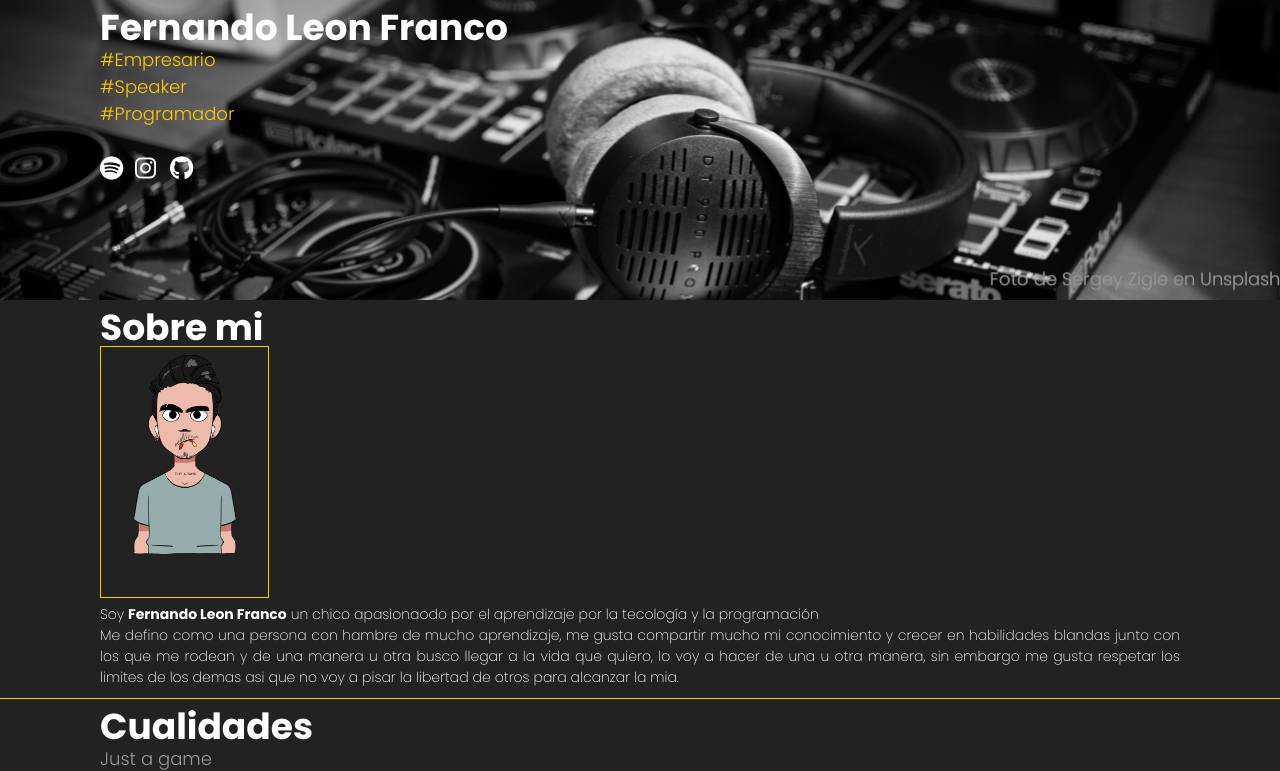
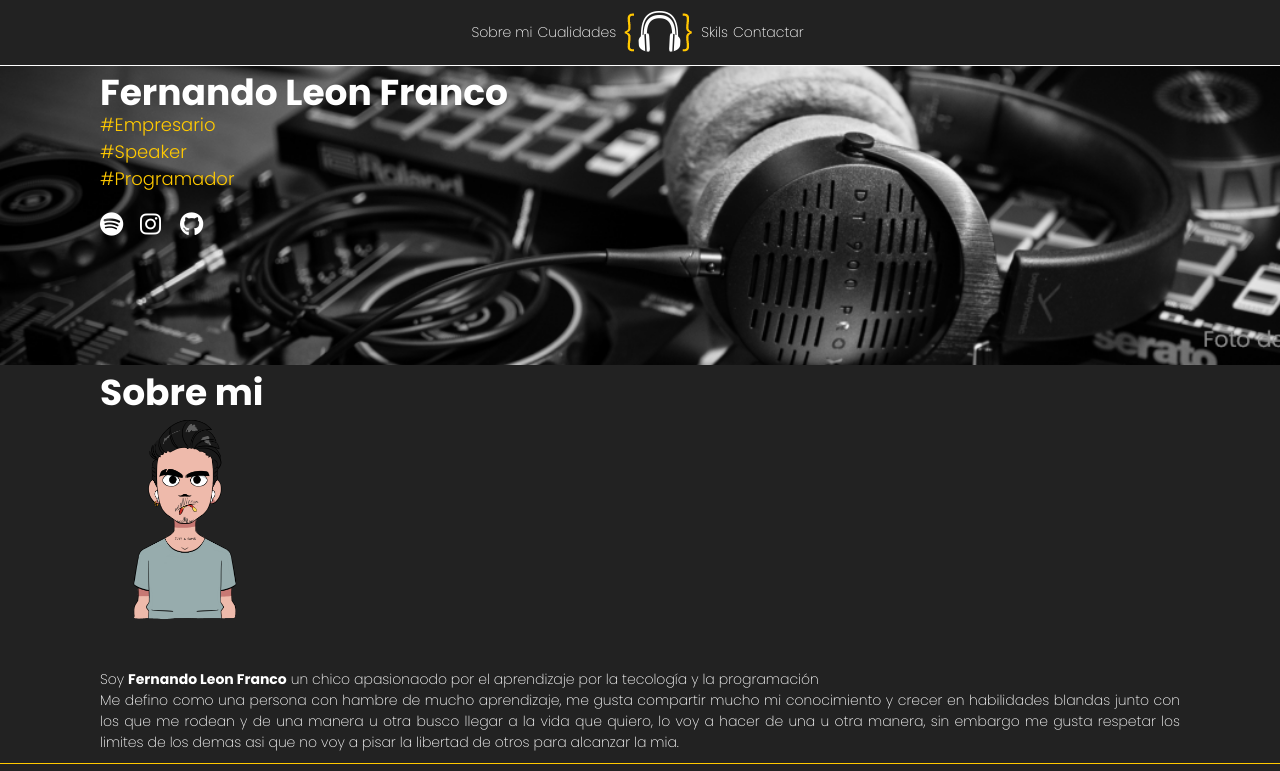
Before and after one commit to Seikened/FullStack, a plain HTML site: page index.html in a window 1280 px wide. Shown: the top 771 px of the page. Drawn offline with Linux system fonts and the light colour scheme.

Commit message:
Future github web

```diff
--- a/Portfolio/css/estilos.css
+++ b/css/estilos.css
@@ -22,6 +22,25 @@ h3{
     font-weight:300;
 }
 
+nav{
+    position: fixed;
+    width: 100%;
+    height: 55px;
+    background-color: #222;
+    border-bottom:  1px solid white;
+    padding-top: 10px;
+    text-align: center;
+}
+/* esta forma de nav ul es para hablarle de manera espeficica que afecte a tal etiqueta que tenga tal otra etiqueta */
+nav ul{
+    display: inline-block;
+}
+
+nav ul li{
+    padding-top: 12px;
+
+}
+
 section{
     padding: 10px 100px 10px 100px;
 }
@@ -41,6 +60,15 @@ i{
 Selecciona cualquier elemento que coincida con :link o :visited
 El que sea -moz o webkit solo es para compatibilidad de navegadores
 */
+a{
+    color: white;
+    text-decoration: none;
+    transition: all .25s ease-in-out;
+}
+
+
+
+
 a:any-link{
     color: white;
 }
@@ -52,6 +80,21 @@ a:-webkit-any-link{
     color: white;
 }
 
+a:hover{
+    font-size: 1.2em;
+    transform: scale(1.5);
+    color: #ffc900;
+}
+
+ul{
+    list-style: none;
+}
+
+li{
+    float: left;
+    margin-right: 5px;
+}
+
 
 /* CSS IDs y Clase */
 
@@ -61,6 +104,11 @@ a:-webkit-any-link{
 
 #img-perfil{
     height: 250px;
+    border: 1px solid #222;
+    transition: all .5s ease-in-out;
+}
+
+#img-perfil:hover{
     border: 1px solid #ffc900;
 }
 
@@ -68,38 +116,41 @@ a:-webkit-any-link{
 /* ul */
 #social-media{
     margin-top: 20PX;
-    list-style: none;
     padding: 0;
     font-size: 2em;
 }
 
 /* a */
 .social-media-icon{
+    font-size: 0em;
     width: 30px;
     margin-right: 5px;
     float: left;
-    transition: all .2s ease-in-out;
 }
 
 /*  a:hover */
 .social-media-icon:hover{
-    color: #ffc900;
-    transform: scale(1.5);
+    font-size: 0em;
     margin: 5px;
 }
 /* ------------------------------------------------------------------------------------------------------------------- */
 
 #inicio{
+    padding-top: 75px;
     background-image: url("../imagenes/inicio.png");
     background-repeat: no-repeat;
     background-size: cover;
     min-height: 280px;
 }
 
+#logo{
+    padding-top: 0px;
+}
+
 #experiencia{
     background-color:white;
     color: #222;
 }
-#portfolio {
+#cualidades {
     border-top: 1px solid #ffc900;
 }
--- a/Portfolio/index.html
+++ b/index.html
@@ -16,7 +16,13 @@
     </head>
         <!-- Menu de navegacion -->
         <nav>
-
+            <ul>
+                <li><a href="#sobremi">Sobre mi</a></li>
+                <li><a href="#cualidades">Cualidades</a></li>
+                <li id="logo"> <img src="./imagenes/cascos.png" alt="logo de musica" > </li>
+                <li><a href="#experiencia">Skils</a></li>
+                <li><a href="#contactar">Contactar</a></li>
+            </ul>
         </nav>
         <article>
             <!-- Bloque de inicio -->
@@ -55,7 +61,7 @@
                     me gusta compartir mucho mi conocimiento y crecer en habilidades blandas junto con los que me rodean y de una manera u otra busco llegar a la vida que quiero, lo voy a hacer de una u otra manera, sin embargo me gusta respetar los limites de los demas asi que no voy a pisar la libertad de otros para alcanzar la mia.</p>
             </section>
             <!-- Bloque portfolio -->
-            <section id="portfolio">
+            <section id="cualidades">
                 <h2>Cualidades</h2>
                 <h3>Just a game</h3>
                 <table>
@@ -87,6 +93,19 @@
             <h3>"Creo que mis años de experiencia importan, pero lo que importa es lo que he hecho con esa información"</h3>
             <p>Realmente le he dado vueltas a las cosas en mi vida, he buscado ver si mi conocimiento me ha servido para algo, sin embargo, y para mi sorpresa si, como dice un buen amigo <cite>"Somos la iteracion del conocimiento acumulado de la historia de loa humanidad" -Joaquin Infante-</cite> y realmente tiene razón, asi que es muy facil en comparación a años atras el estudiar y poner en practica bastantes conocimientos y mas si estos los vemos como parte de algo mas grande de lo que son de una manera individual.</p>
         </section>
+        <!-- Seccion contactar -->
+        <section id="contactar">
+            <h2>Contactar</h2>
+
+            <ul>
+                <li>
+                    <a href="mailto:contact@marklightforunity.com "> contact@marklightforunity.com </a>
+                </li>
+
+            </ul>
+        </section>
+
+
         <!-- Footer -->
         <footer>
 
```
Also changed, not shown: Portfolio/imagenes/letrero.jpg (deleted), cvextendido.html (renamed from Portfolio/cvextendido.html), imagenes/Fer-gusanito.png (renamed from Portfolio/imagenes/Fer-gusanito.png), imagenes/about-img.png (renamed from Portfolio/imagenes/about-img.png), imagenes/about-img_250.png (renamed from Portfolio/imagenes/about-img_250.png), imagenes/cascos.png (renamed from Portfolio/imagenes/cascos.png), imagenes/fondo.jpg (renamed from Portfolio/imagenes/fondo.jpg), imagenes/fondo_contactar.png (renamed from Portfolio/imagenes/fondo_contactar.png), imagenes/imagen_portfolio.png (renamed from Portfolio/imagenes/imagen_portfolio.png), imagenes/inicio.png (renamed from Portfolio/imagenes/inicio.png), imagenes/tecno_au.png (renamed from Portfolio/imagenes/tecno_au.png), imagenes/tecno_cu.png (renamed from Portfolio/imagenes/tecno_cu.png), imagenes/tecno_html.png (renamed from Portfolio/imagenes/tecno_html.png), 3 other files.
